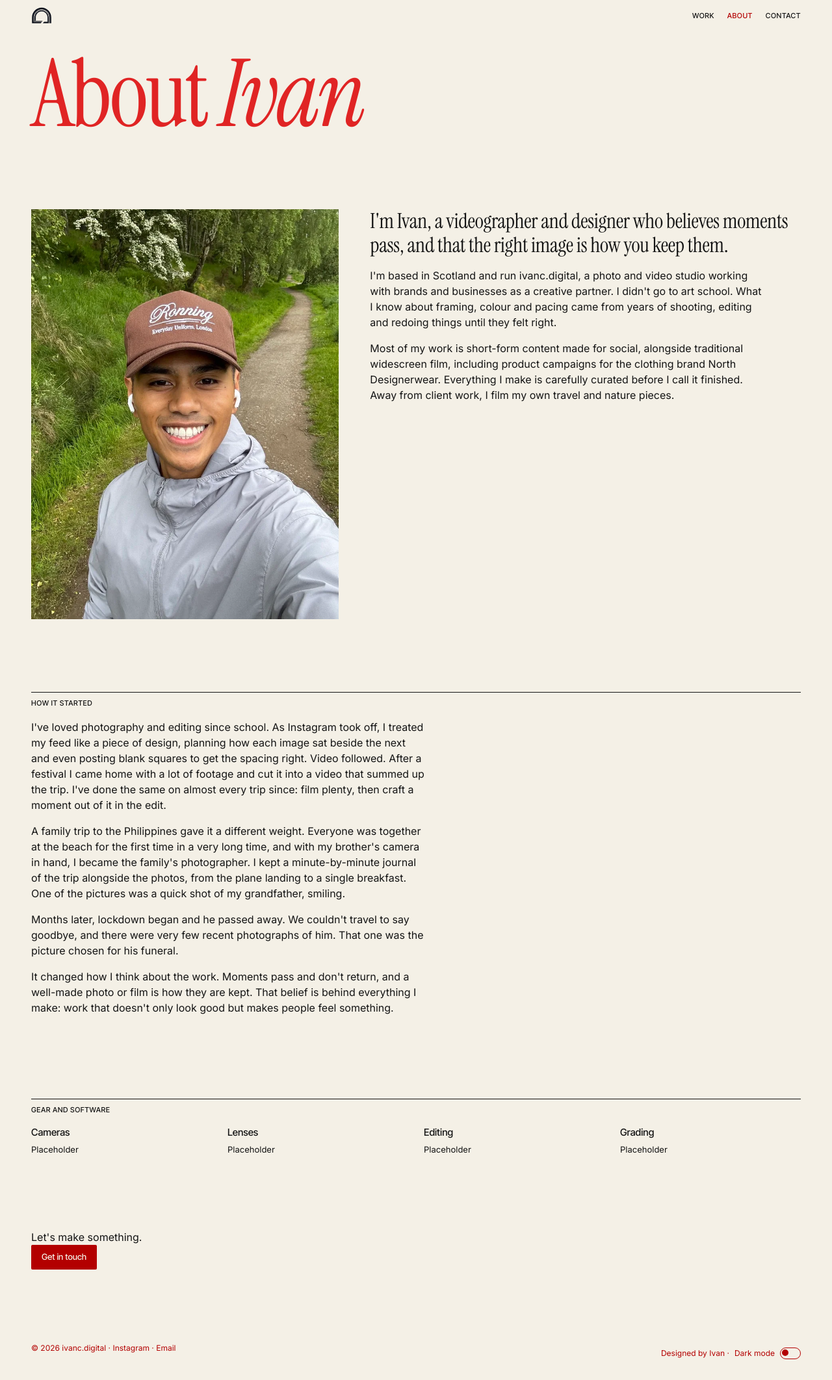
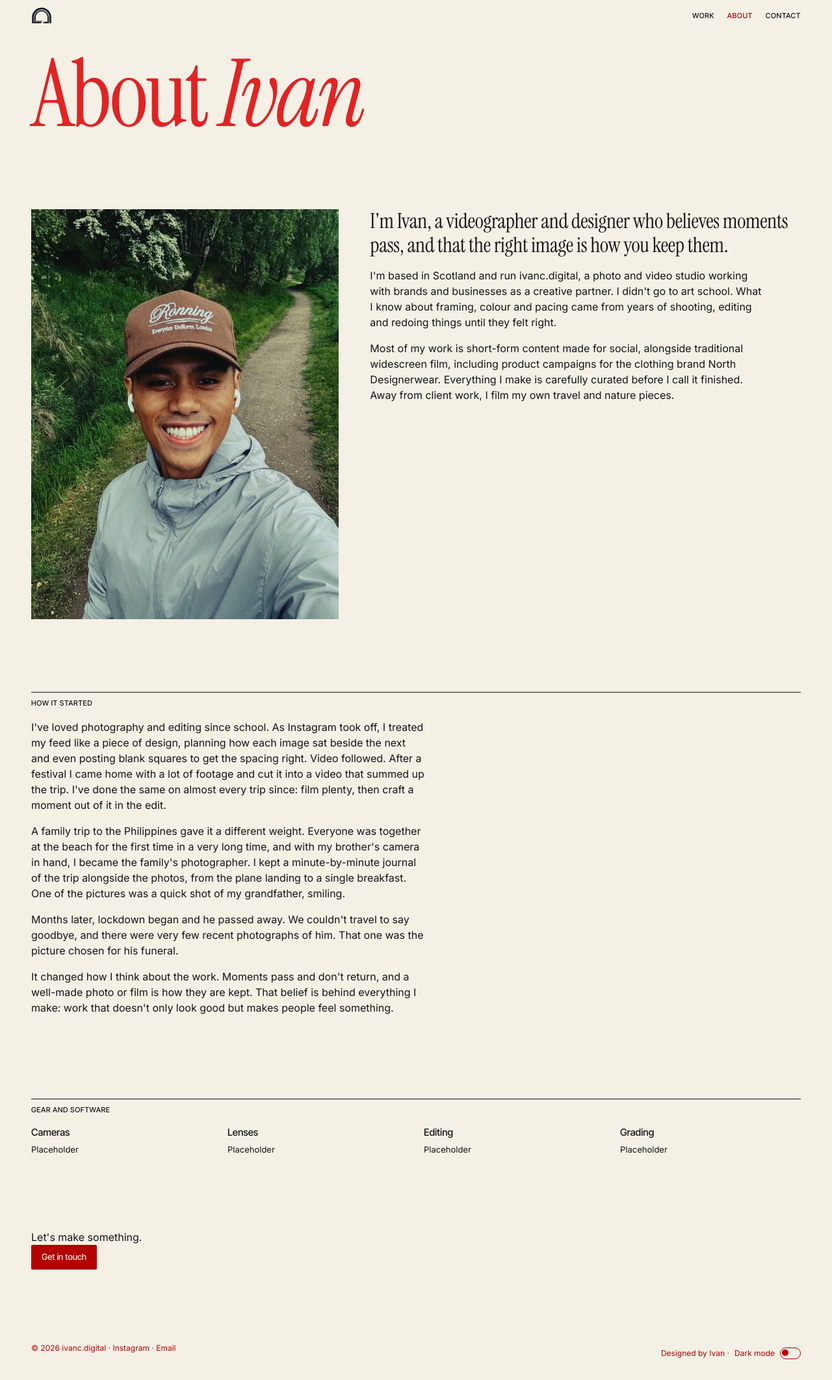
Before and after one commit to imperialfox/ivanc.digital, a Jekyll site: the page built from about.html, in a window 1280 px wide. Shown: the whole page at 65% size. Built offline with Jekyll 4.4.1, drawn with Linux system fonts in a browser that asks for light colours.

Commit message:
Swap About portrait for the DaVinci-graded version (0.2.17)
Crop the black bars to a clean 3:4 frame and re-export as 480, 768 and 1080 wide WebP. Bump version and update changelog and README.

Co-Authored-By: Claude Sonnet 5.5 <noreply@anthropic.com>
Claude-Session: https://claude.ai/code/session_01TToM25mphN9qb9psSJrV1v

```diff
--- a/_config.yml
+++ b/_config.yml
@@ -8,7 +8,7 @@ url: "https://ivanc.digital"
 baseurl: ""
 
 # Site version. Used for cache busting (?v=...) on CSS and JS. Keep in step with CHANGELOG.md.
-version: "0.2.16"
+version: "0.2.17"
 
 # Scroll effects (0.2.0): spinning scroll button that turns into back-to-top, soft fade-ins
 # as you scroll, and the draggable cubes on Home. Set to false to switch them all off.
--- a/about.html
+++ b/about.html
@@ -12,7 +12,7 @@ page_css: about-and-contact.css
     <div class="media" style="aspect-ratio: 3 / 4;" data-unavailable="Image unavailable">
       <img class="media-item"
         src="{{ '/assets/images/ivan-portrait-768.webp' | relative_url }}"
-        srcset="{{ '/assets/images/ivan-portrait-480.webp' | relative_url }} 480w, {{ '/assets/images/ivan-portrait-768.webp' | relative_url }} 768w"
+        srcset="{{ '/assets/images/ivan-portrait-480.webp' | relative_url }} 480w, {{ '/assets/images/ivan-portrait-768.webp' | relative_url }} 768w, {{ '/assets/images/ivan-portrait-1080.webp' | relative_url }} 1080w"
         sizes="(min-width: 48rem) 40vw, 100vw"
         width="768" height="1024"
         alt="Portrait of Ivan, smiling, in a brown cap and grey jacket on a woodland path"
```
Also changed, not shown: CHANGELOG.md, README.md, assets/images/ivan-portrait-1080.webp (added), assets/images/ivan-portrait-480.webp, assets/images/ivan-portrait-768.webp.
